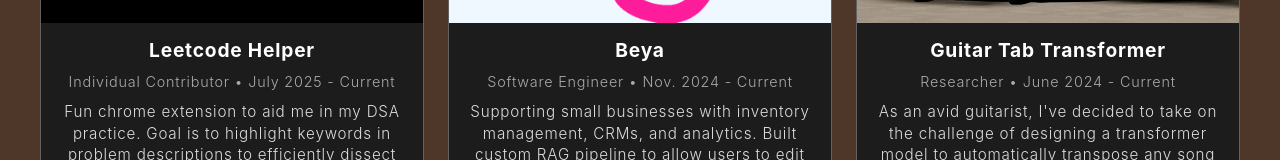
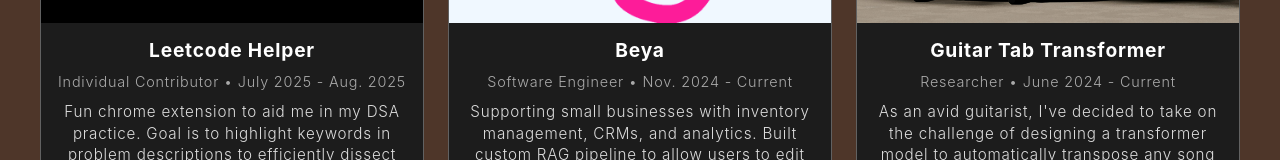
Before and after one commit to austinliu05/my-web-portfolio, a React (Create React App) app: page / in a window 1280 px wide. Shown: the part 1609-1769 px from the top of the page. Built offline with nearby package versions, Linux system fonts and the light colour scheme.

Commit message:
Fixed small typo

```diff
--- a/src/components/projects/projects_section.tsx
+++ b/src/components/projects/projects_section.tsx
@@ -7,7 +7,7 @@ const projectItems = [
   {
     title: "Leetcode Helper",
     role: "Individual Contributor",
-    date: "July 2025 - Current",
+    date: "July 2025 - Aug. 2025",
     description: "Fun chrome extension to aid me in my DSA practice. Goal is to highlight keywords in problem descriptions to efficiently dissect problems and determine the topic its testing. Working on a custom ML model to analyze the problem descriptions instead of hard coding keywords in a dictionary.",
     imageURL: "projects/lc-helper.png",
     websiteURL: "",
```
